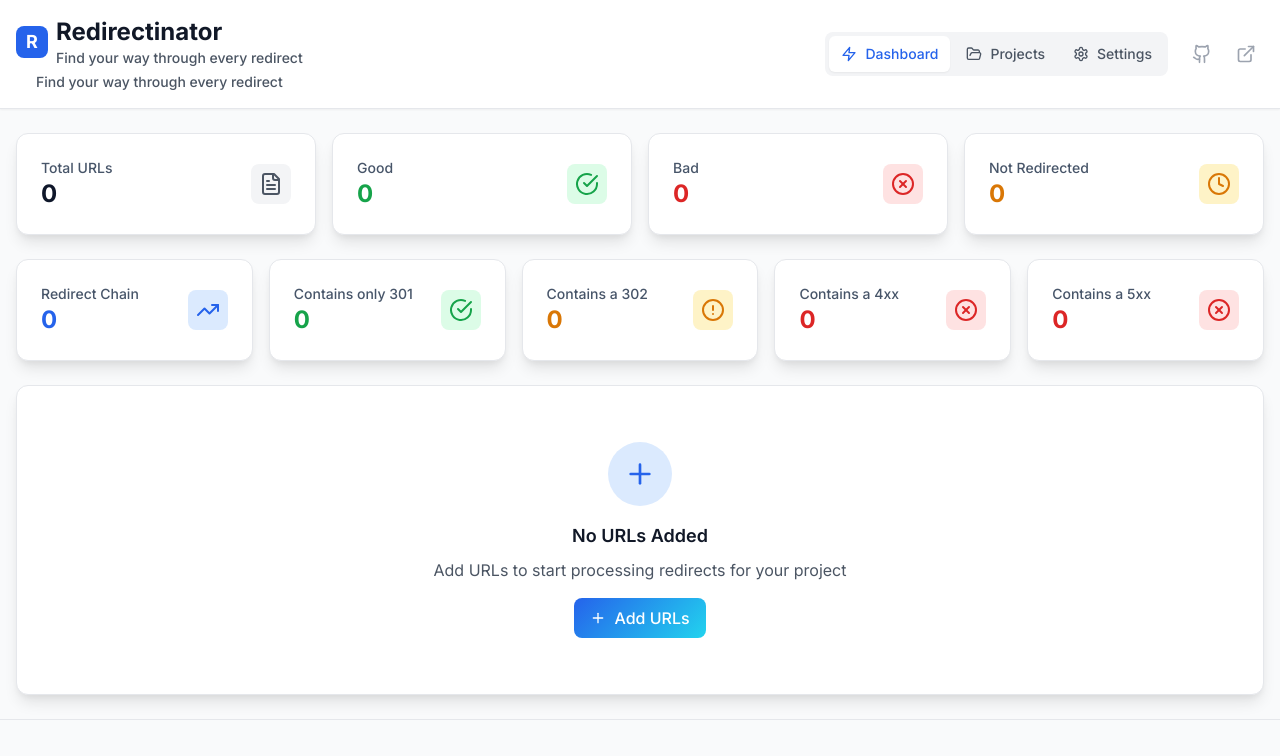
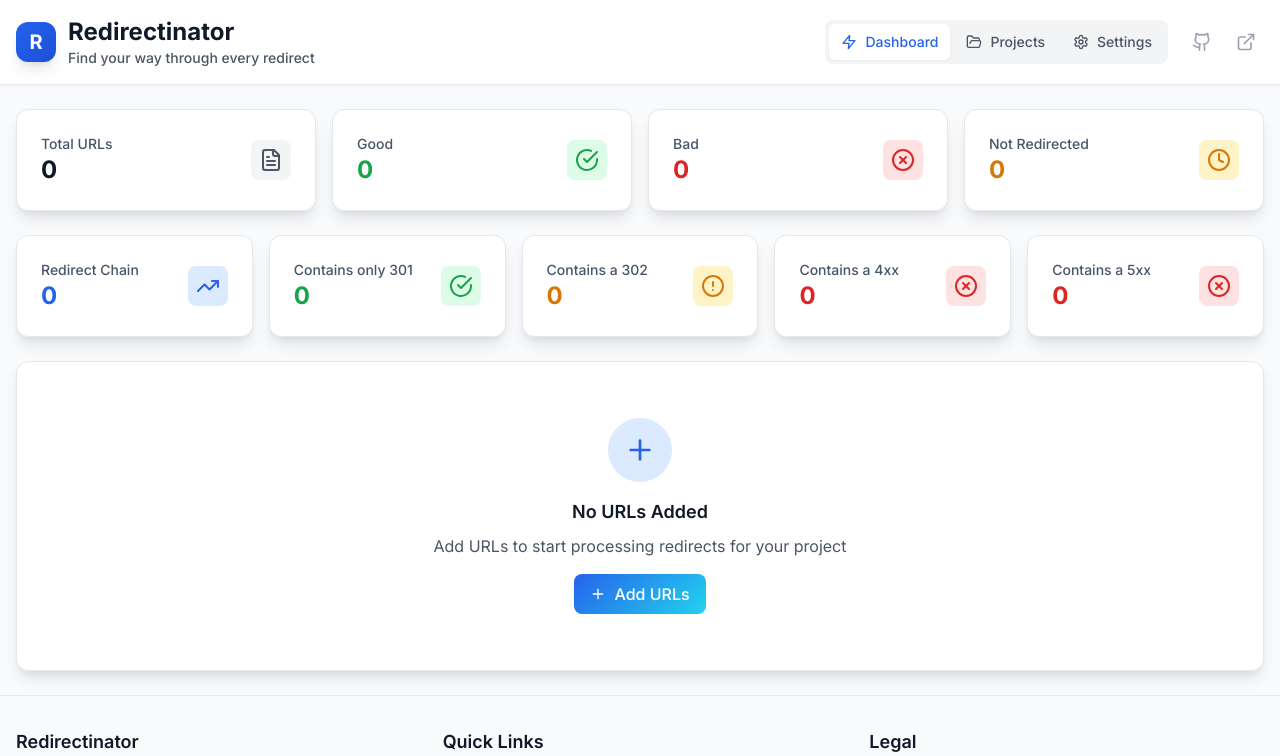
Before and after one commit to jefflouella/redirectinator, a React (Vite) app: page / in a window 1280 px wide. Shown: the top 756 px of the page. Built offline with nearby package versions, Linux system fonts and the light colour scheme.

Commit message:
fix: Improve logo design and fix duplicate tagline issue

```diff
--- a/src/components/Header.tsx
+++ b/src/components/Header.tsx
@@ -27,18 +27,14 @@ export const Header: React.FC<HeaderProps> = ({
           <div className="flex items-center space-x-4">
             <div className="flex flex-col items-center space-y-1">
               {/* Redirectinator Logo */}
-              <div className="flex items-center space-x-2">
-                <div className="w-8 h-8 bg-blue-600 rounded-lg flex items-center justify-center">
-                  <span className="text-white font-bold text-lg">R</span>
+              <div className="flex items-center space-x-3">
+                <div className="w-10 h-10 bg-gradient-to-br from-blue-600 to-blue-700 rounded-xl flex items-center justify-center shadow-lg">
+                  <span className="text-white font-bold text-xl">R</span>
                 </div>
                 <div className="flex flex-col">
                   <h1 className="text-2xl font-bold text-gray-900">Redirectinator</h1>
                   <p className="text-sm text-gray-600 font-medium">Find your way through every redirect</p>
                 </div>
-              </div>
-
-              <div>
-                <p className="text-sm text-gray-600 font-medium">Find your way through every redirect</p>
               </div>
             </div>
           </div>
```
Also changed, not shown: vercel.json.
